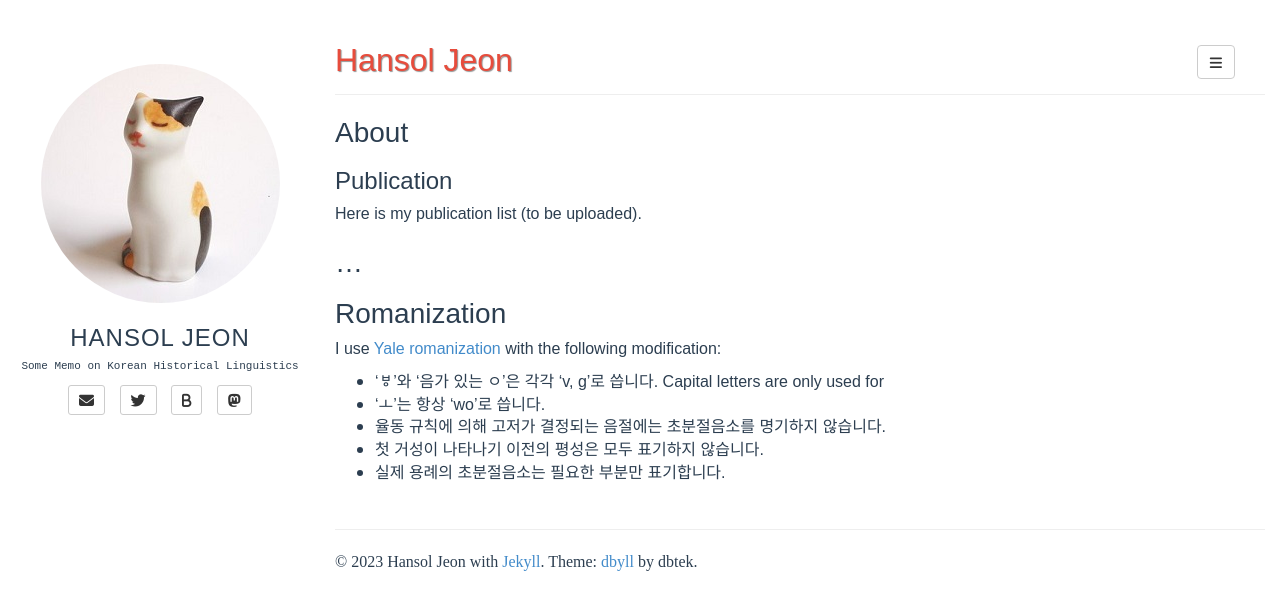
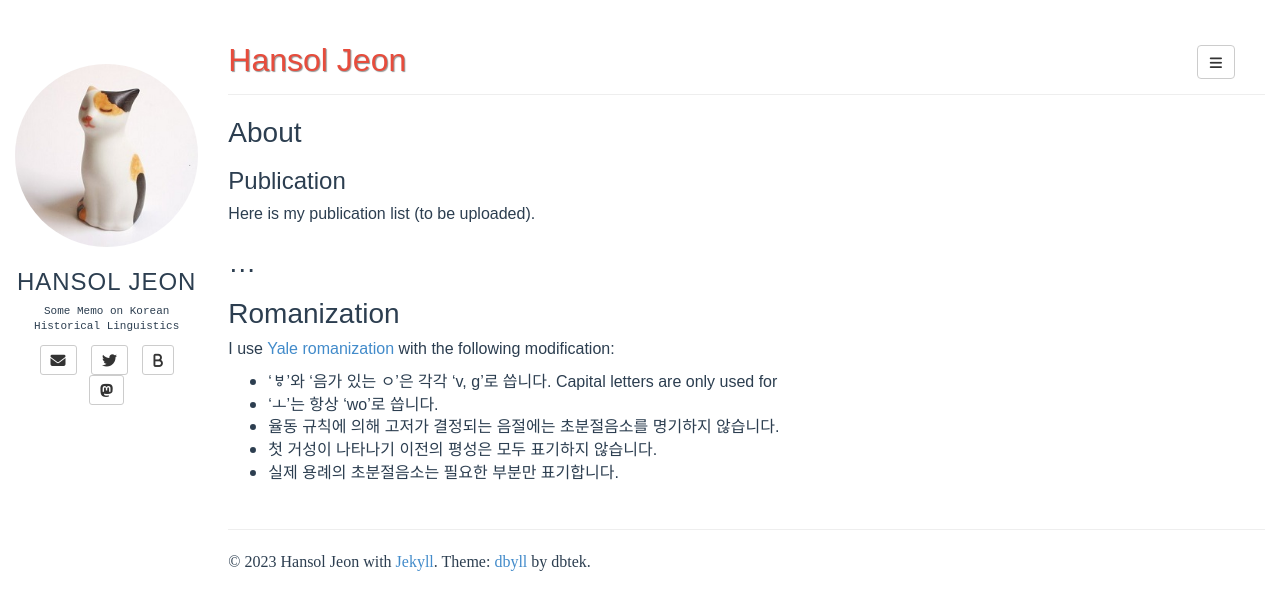
Before and after one commit to hansoljeon95/hansoljeon95.github.io, a Jekyll site: the page built from index.md, in a window 1280 px wide. Shown: the top 610 px of the page. Built offline with Jekyll 4.4.1, drawn with Linux system fonts in a browser that asks for light colours; some web fonts are replaced.

Commit message:
Minor Layout Size Changw

```diff
--- a/_includes/default.html
+++ b/_includes/default.html
@@ -87,11 +87,11 @@
 		</ul>
 	</div>
 
-	<div class="col-sm-3 sidebar hidden-xs" style="{% if site.sidebar_background_image %}background: url({{site.sidebar_background_image}}) no-repeat !important;{% endif %}">
+	<div class="col-sm-2 sidebar hidden-xs" style="{% if site.sidebar_background_image %}background: url({{site.sidebar_background_image}}) no-repeat !important;{% endif %}">
 		{% include sidebar.html %}
 	</div>
 
-	<div class="col-sm-9 col-sm-offset-3">
+	<div class="col-sm-10 col-sm-offset-2">
 		{{ content }}
 
 		<footer>
```
